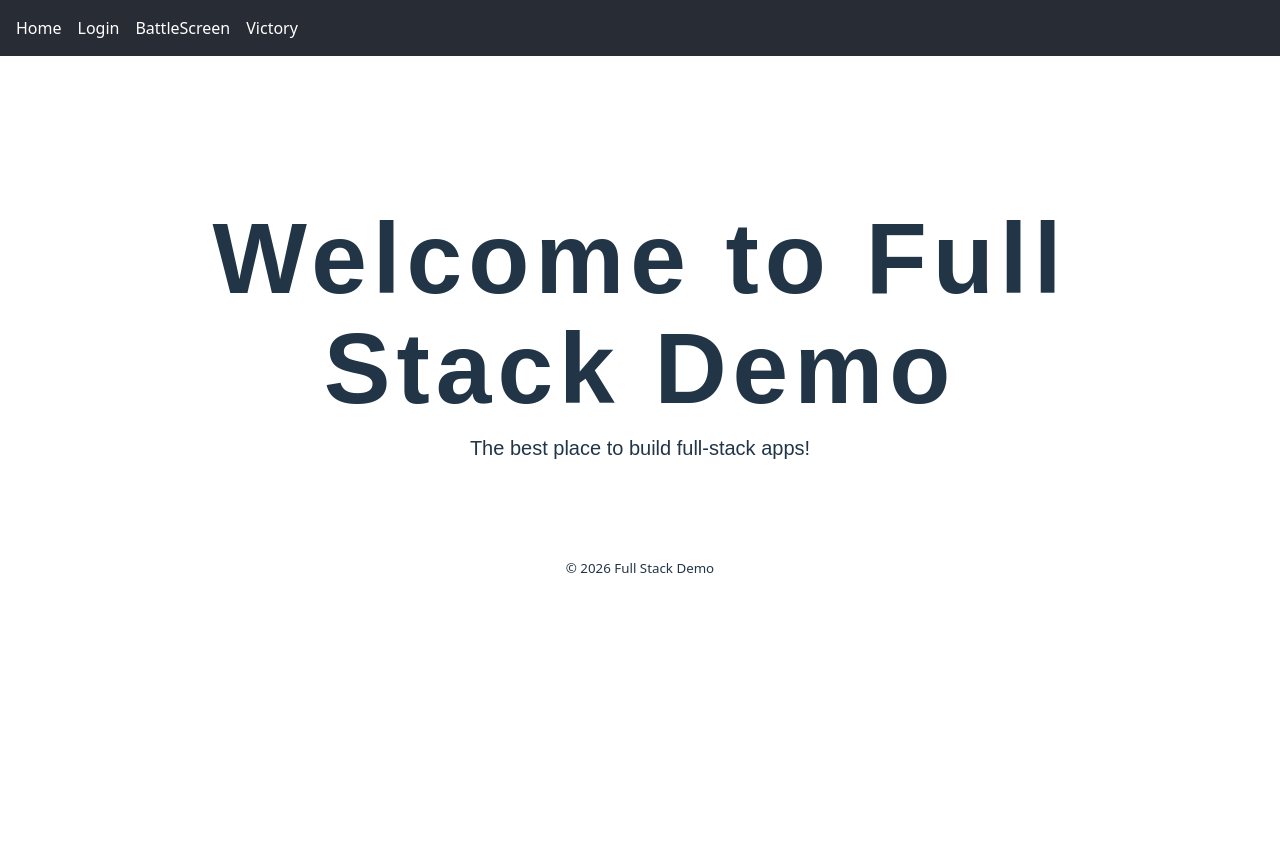
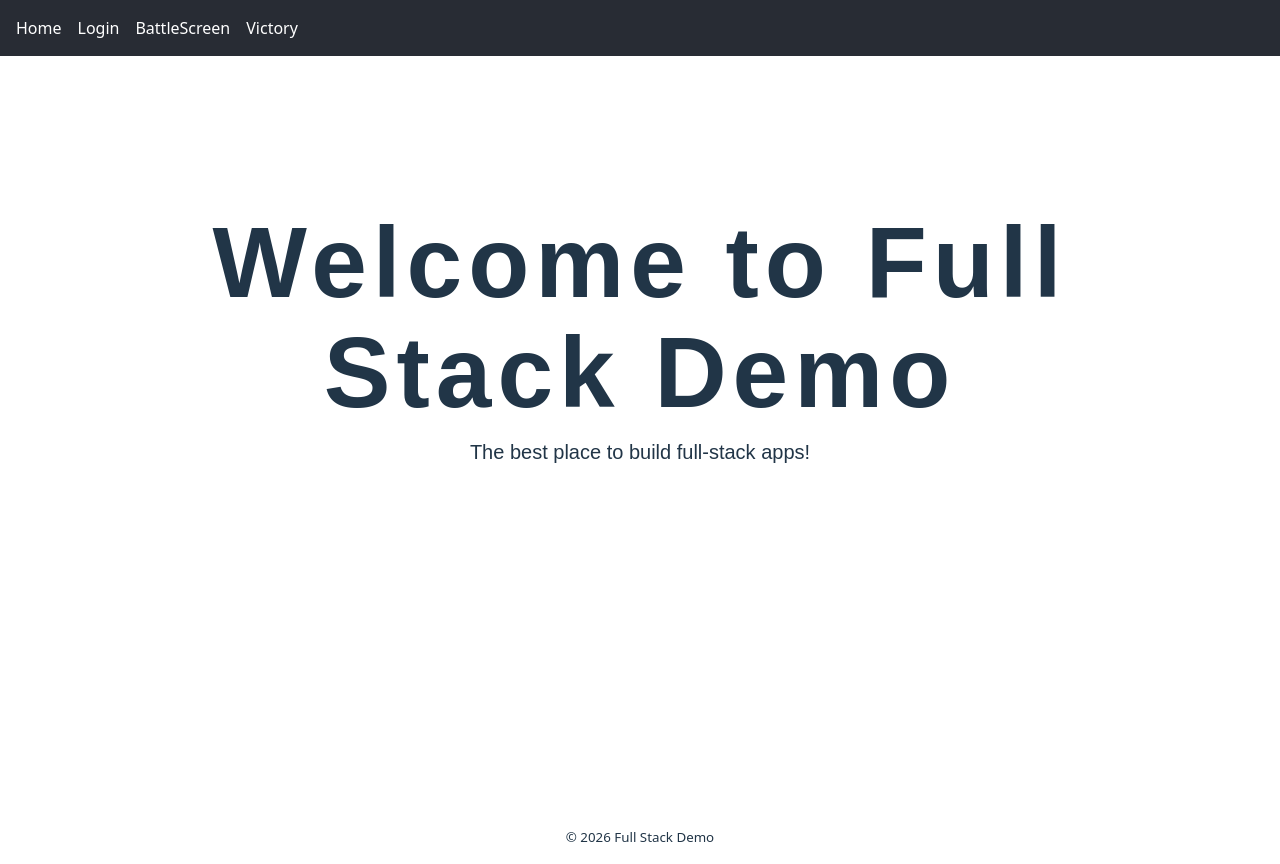
Before and after one commit to bklassen5-rrc/COMP-4002-Project, a React (Vite) app: page / in a window 1280 px wide. Before the commit the page ends 800 px from the top, so only its background shows below. Built offline with nearby package versions, Linux system fonts and the light colour scheme; a web font is replaced by a local one.

Commit message:
Added viewport for game to fit inside.

```diff
--- a/src/App.css
+++ b/src/App.css
@@ -12,7 +12,20 @@ header {
 main.container {
   flex: 1;
   min-height: 0;
-  overflow-y: auto;
+  display: flex;
+  justify-content: center;
+  align-items: center;
+  overflow: hidden;
+}
+
+.game-viewport {
+  width: 1280px;
+  height: 720px;
+  max-width: 100%;
+  max-height: 100%;
+  overflow: hidden;
+  border: 4px solid #ffffff;
+  box-sizing: border-box;
 }
 
 footer {
--- a/src/App.tsx
+++ b/src/App.tsx
@@ -6,6 +6,7 @@ import Login from "./components/pages/Login/Login";
 import BattleScreen from "./components/pages/battlescreen/Battlescreen";
 import { UserProvider } from "./components/common/usercontext/UserContext";
 import BattleComplete from "./components/pages/battlecomplete/battleComplete";
+import "./App.css";
 
 function App() {
 
@@ -14,12 +15,14 @@ function App() {
     <UserProvider>
       <Header />
       <main className="container">
+        <div className="game-viewport">
           <Routes>
             <Route path="/" element={<Landing />} />
             <Route path="/login" element={<Login />} />
             <Route path="/battle" element={<BattleScreen />} />
             <Route path="/victory" element={<BattleComplete />} />
           </Routes>
+        </div>
       </main>
       <Footer />
       </UserProvider>
```
Lines whose indentation alone changed are shown as unchanged.
